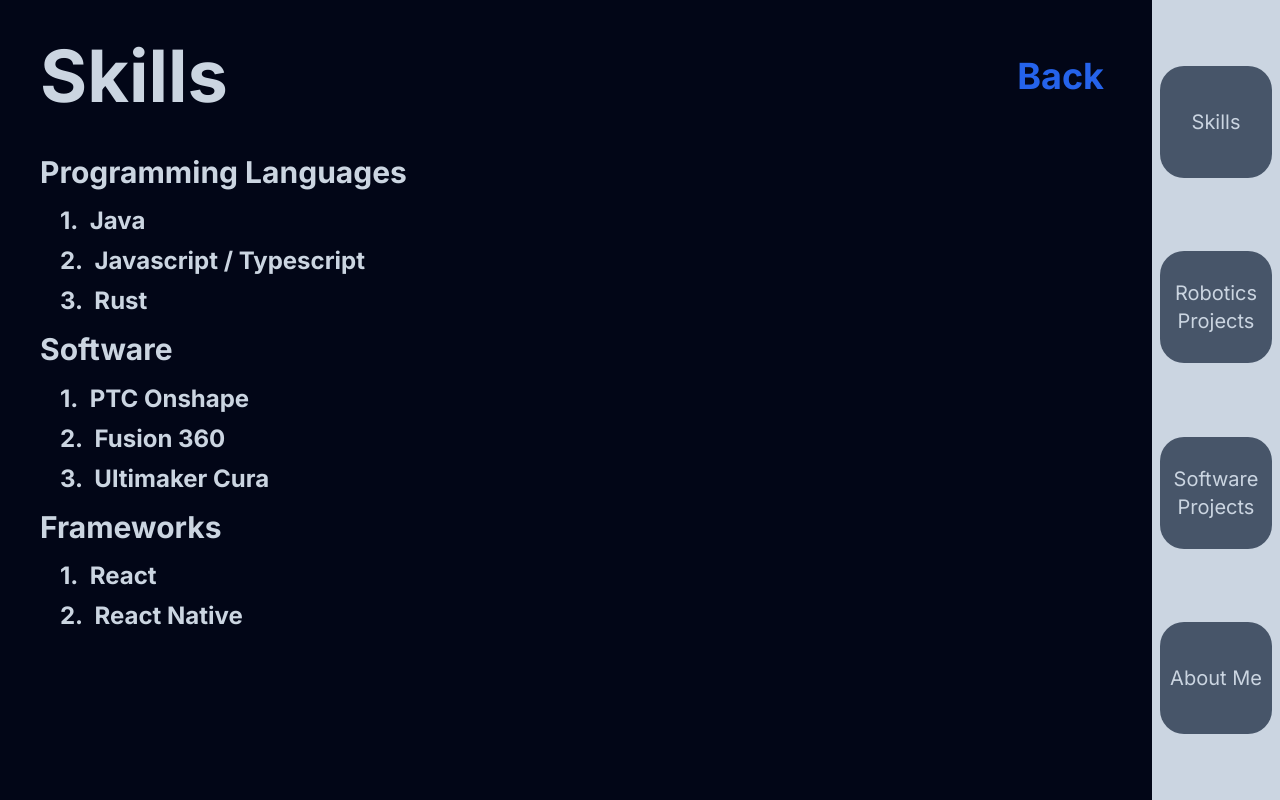
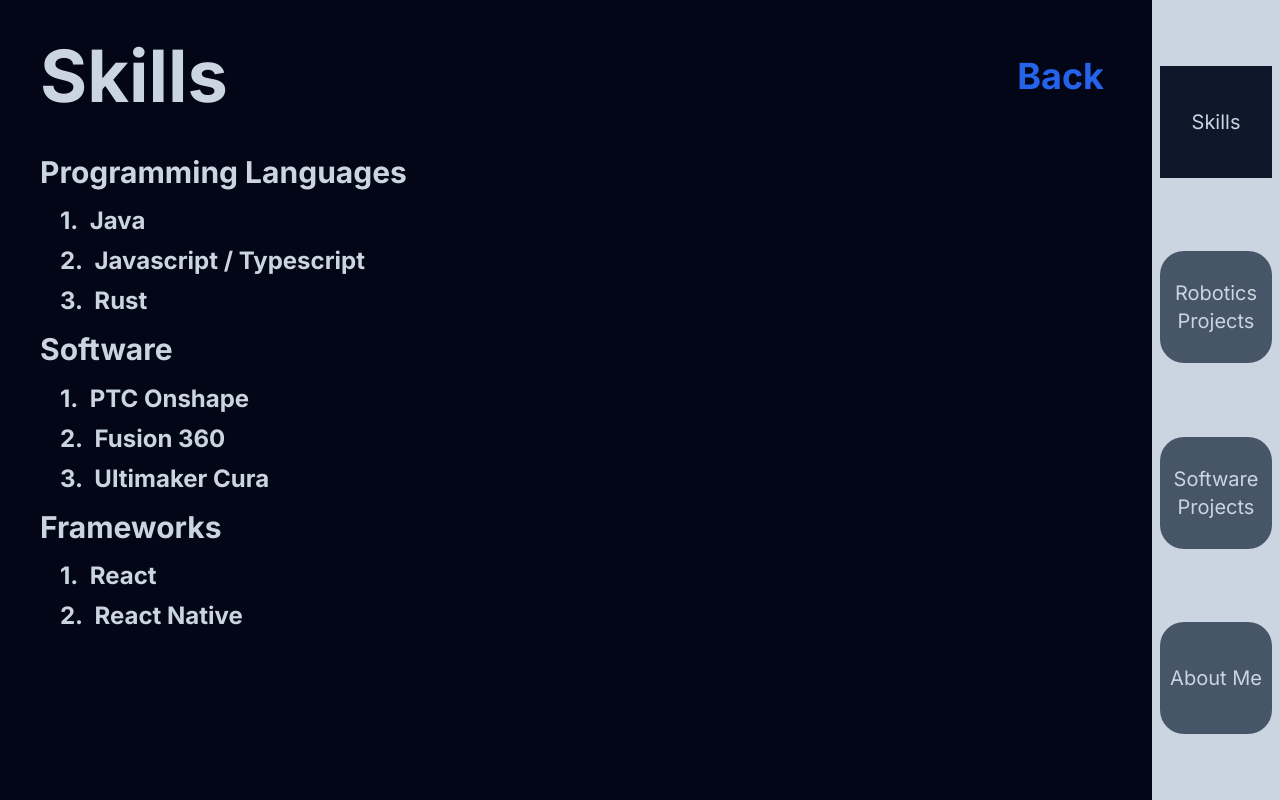
Before and after one commit to abhilash-sunkara/web-portfolio, a Next.js app: page /skills in a window 1280 px wide. Built offline with nearby package versions, Linux system fonts and the light colour scheme.

Commit message:
better navigation and navbar transitions

```diff
--- a/package.json
+++ b/package.json
@@ -11,6 +11,7 @@
   "dependencies": {
     "@coreui/icons": "^3.0.1",
     "@coreui/icons-react": "^2.3.0",
+    "jotai": "^2.9.1",
     "next": "14.2.5",
     "react": "^18",
     "react-dom": "^18",
--- a/src/app/components/navbar.tsx
+++ b/src/app/components/navbar.tsx
@@ -1,32 +1,43 @@
 'use client';
 
-import { useRouter } from "next/navigation";
+import { usePathname, useRouter } from "next/navigation";
+
 
 const NavBar = () => {
   const router = useRouter()
 
   const handleClick = (route: string) => {
-    router.push("/" + route)
+    if(lastSegment == route){
+      router.back()
+    }else{
+      router.push("/" + route)
+    }
   }
+  let segments = usePathname().split("/")
+  let lastSegment = segments[segments.length - 1]
+
+  console.log("rendered")
+
+
 
   return (
     <div className="fixed top-0 right-0 h-screen w-32 flex flex-col justify-evenly bg-slate-300 text-slate-950">
-      <div className="w-28 h-28 bg-slate-600 m-2 text-slate-300 rounded-3xl hover:bg-slate-900 hover:rounded-none transition-all duration-200 ease-in-out flex justify-center items-center" onClick={() => {handleClick("skills")}}>
+      <div className = {`navbar-default ${lastSegment === 'skills' ? 'navbar-selected hover:navbar-hovered' : 'hover:navbar-hovered'}`} onClick={() => handleClick("skills")}>
         <h1 className="text-xl">
           Skills
         </h1>
       </div>
-      <div className="w-28 h-28 bg-slate-600 m-2 text-slate-300 rounded-3xl hover:bg-slate-900 hover:rounded-none transition-all duration-200 ease-in-out flex justify-center items-center" onClick={() => {handleClick("robotics-projects")}}>
+      <div className = {`navbar-default ${lastSegment === 'robotics-projects' ? 'navbar-selected hover:navbar-hovered' : 'hover:navbar-hovered'}`} onClick={() => {handleClick("robotics-projects")}}>
         <h1 className="text-xl text-center">
           Robotics Projects
         </h1>
       </div>
-      <div className="w-28 h-28 bg-slate-600 m-2 text-slate-300 rounded-3xl hover:bg-slate-900 hover:rounded-none transition-all duration-200 ease-in-out flex justify-center items-center" onClick={() => {handleClick("software-projects")}}>
+      <div className = {`navbar-default ${lastSegment === 'software-projects' ? 'navbar-selected hover:navbar-hovered' : 'hover:navbar-hovered'}`} onClick={() => {handleClick("software-projects")}}>
         <h1 className="text-xl text-center">
           Software Projects
         </h1>
       </div>
-      <div className="w-28 h-28 bg-slate-600 m-2 text-slate-300 rounded-3xl hover:bg-slate-900 hover:rounded-none transition-all duration-200 ease-in-out flex justify-center items-center" onClick={() => {handleClick("about-me")}}>
+      <div className = {`navbar-default ${lastSegment === 'about-me' ? 'navbar-selected hover:navbar-hovered' : 'hover:navbar-hovered'}`} onClick={() => {handleClick("about-me")}}>
         <h1 className="text-xl">
           About Me
         </h1>
@@ -35,11 +46,4 @@ const NavBar = () => {
   );
 };
 
-
-  const Icon = () => {
-    return (
-      <></>
-    );
-  };
-
 export default NavBar;
--- a/src/app/globals.css
+++ b/src/app/globals.css
@@ -1,3 +1,57 @@
 @tailwind base;
 @tailwind components;
 @tailwind utilities;
+
+@layer components {
+    .navbar-default {
+        width: 7rem;
+        height: 7rem;
+        margin: 0.5rem;
+        --tw-bg-opacity: 1;
+        background-color: rgb(71 85 105 / var(--tw-bg-opacity));
+        --tw-text-opacity: 1;
+        color: rgb(203 213 225 / var(--tw-text-opacity)) /* #cbd5e1 */;
+        border-radius: 1.5rem /* 24px */;
+        transition-property: all;
+        transition-timing-function: cubic-bezier(0.4, 0, 0.2, 1);
+        transition-duration: 200ms;
+        display: flex;
+        justify-content: center;
+        align-items: center;
+
+    }
+
+    .navbar-selected{
+        width: 7rem;
+        height: 7rem;
+        margin: 0.5rem;
+        --tw-bg-opacity: 1;
+        background-color: rgb(15 23 42 / var(--tw-bg-opacity)) /* #0f172a */;
+        --tw-text-opacity: 1;
+        color: rgb(203 213 225 / var(--tw-text-opacity)) /* #cbd5e1 */;
+        border-radius: 0px;
+        transition-property: all;
+        transition-timing-function: cubic-bezier(0.4, 0, 0.2, 1);
+        transition-duration: 200ms;
+        display: flex;
+        justify-content: center;
+        align-items: center;
+    }
+
+    .navbar-hovered{
+        width: 7rem;
+        height: 7rem;
+        margin: 0.5rem;
+        --tw-bg-opacity: 1;
+        background-color: rgb(51 65 85 / var(--tw-bg-opacity)) /* #334155 */;
+        --tw-text-opacity: 1;
+        color: rgb(203 213 225 / var(--tw-text-opacity)) /* #cbd5e1 */;
+        border-radius: 0.75rem;
+        transition-property: all;
+        transition-timing-function: cubic-bezier(0.4, 0, 0.2, 1);
+        transition-duration: 200ms;
+        display: flex;
+        justify-content: center;
+        align-items: center;
+    }
+}
--- a/src/app/skills/page.tsx
+++ b/src/app/skills/page.tsx
@@ -13,9 +13,8 @@ export default function Skills() {
             <div className="pb-8 flex-row w-full">
                 <h1 className = "text-slate-300 font-bold text-7xl">
                     Skills
-
                 </h1>
-                <h1 className = "text-blue-600 font-bold text-4xl absolute right-44 top-14" onClick={() => {router.back()}}>
+                <h1 className = "text-blue-600 font-bold text-4xl absolute right-44 top-14 hover:text-blue-200 hover:text-5xl transition-all duration-200 ease-in-out " onClick={() => {router.back()}}>
                     Back
                 </h1>
             </div>
```
Also changed, not shown: 1 other file (tests, documents, lock files or other folders).
